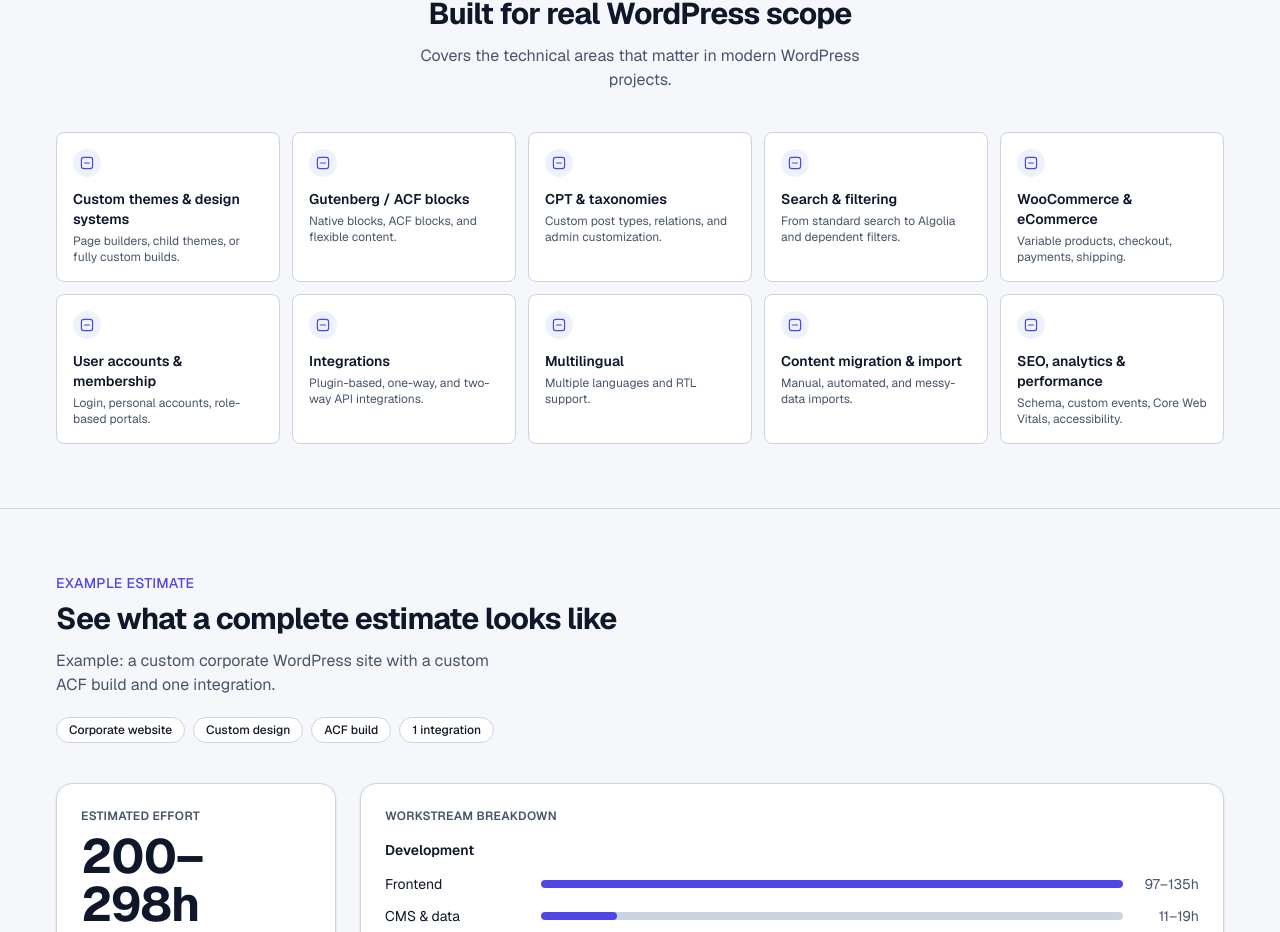
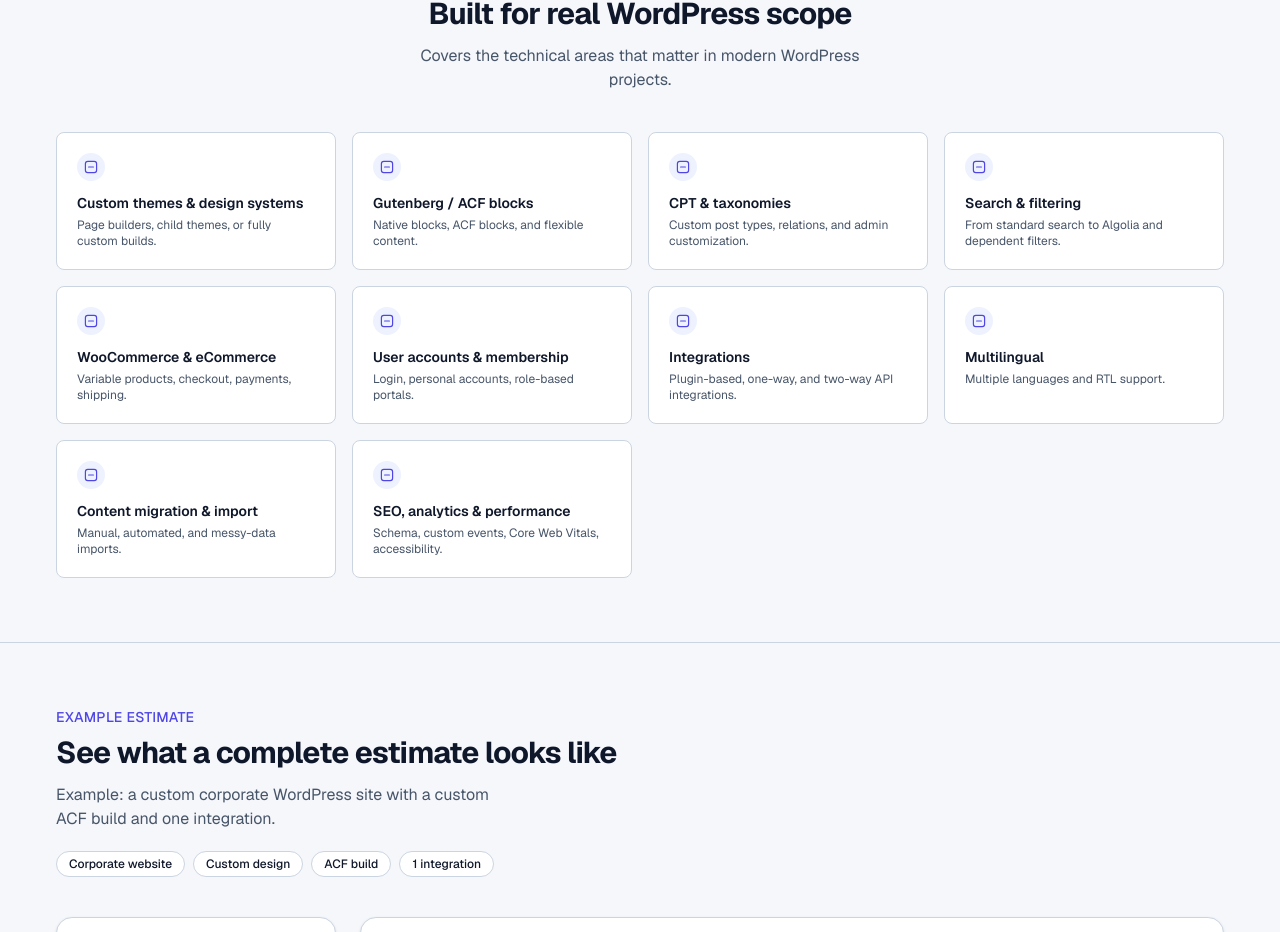
Before and after one commit to YedomakhaDev/wp-website-estimator, a Next.js app: page / in a window 1280 px wide. Shown: the part 1931-2863 px from the top of the page. Built offline with nearby package versions, Linux system fonts and the light colour scheme.

Commit message:
polish: loosen capability grid density in BuiltForWordPress
Drops to 4 columns (from 5) with more gap/padding so cards have
breathing room instead of feeling cramped.

```diff
--- a/src/components/BuiltForWordPress.tsx
+++ b/src/components/BuiltForWordPress.tsx
@@ -34,11 +34,11 @@ export default function BuiltForWordPress() {
                     Covers the technical areas that matter in modern WordPress projects.
                 </p>
 
-                <div className="mt-10 grid gap-3 sm:grid-cols-2 lg:grid-cols-5">
+                <div className="mt-10 grid gap-4 sm:grid-cols-2 lg:grid-cols-4">
                     {capabilities.map((capability) => (
                         <div
                             key={capability.title}
-                            className="rounded-control border border-border bg-surface p-4"
+                            className="rounded-control border border-border bg-surface p-5"
                         >
                             <span className="flex h-7 w-7 items-center justify-center rounded-full bg-primary-subtle text-primary">
                                 <CapabilityIcon />
```
